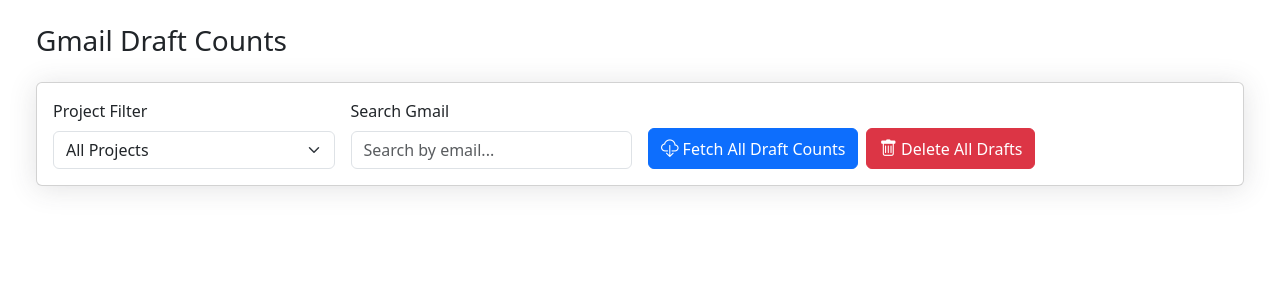
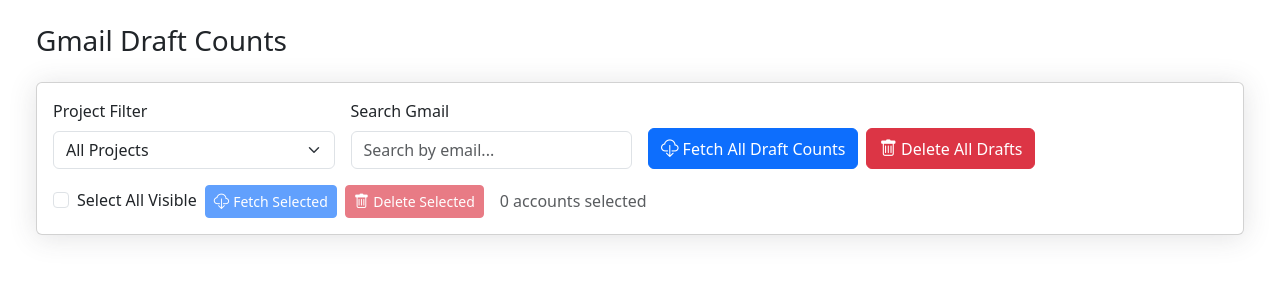
Before and after one commit to moreshubham007/email-automation, a Flask app: template app/templates/draft_counts.html in a window 1280 px wide. Shown: the top 300 px of the page. Run offline with Flask 2, Linux system fonts and the light colour scheme; the template is opened without the code that fills it, so the values that code supplies are empty; parts of the project's set-up code (start-up, migrations or seed data) failed here and were passed over; some libraries are stand-ins or nearby versions.

Commit message:
multiple selection of emails added

```diff
--- a/app/static/js/draft_counts.js
+++ b/app/static/js/draft_counts.js
@@ -225,4 +225,122 @@ document.addEventListener('DOMContentLoaded', function() {
         document.body.appendChild(container);
         return container;
     }
+
+    // Multiple selection functionality
+    const selectAllCheckbox = document.getElementById('selectAllAccounts');
+    const fetchSelectedButton = document.getElementById('fetchSelectedDrafts');
+    const deleteSelectedButton = document.getElementById('deleteSelectedDrafts');
+    const selectedCountSpan = document.getElementById('selectedCount');
+
+    function updateSelectedCount() {
+        const selectedCount = document.querySelectorAll('.account-select:checked').length;
+        selectedCountSpan.textContent = `${selectedCount} account${selectedCount !== 1 ? 's' : ''} selected`;
+        fetchSelectedButton.disabled = selectedCount === 0;
+        deleteSelectedButton.disabled = selectedCount === 0;
+    }
+
+    // Handle select all checkbox
+    selectAllCheckbox.addEventListener('change', function() {
+        const visibleCheckboxes = Array.from(document.querySelectorAll('.account-select'))
+            .filter(checkbox => checkbox.closest('.col').style.display !== 'none');
+
+        visibleCheckboxes.forEach(checkbox => {
+            checkbox.checked = this.checked;
+        });
+        updateSelectedCount();
+    });
+
+    // Handle individual checkboxes
+    document.querySelectorAll('.account-select').forEach(checkbox => {
+        checkbox.addEventListener('change', () => {
+            updateSelectedCount();
+
+            // Update select all checkbox state
+            const visibleCheckboxes = Array.from(document.querySelectorAll('.account-select'))
+                .filter(cb => cb.closest('.col').style.display !== 'none');
+            const allChecked = visibleCheckboxes.every(cb => cb.checked);
+            const someChecked = visibleCheckboxes.some(cb => cb.checked);
+
+            selectAllCheckbox.checked = allChecked;
+            selectAllCheckbox.indeterminate = someChecked && !allChecked;
+        });
+    });
+
+    // Fetch selected accounts
+    fetchSelectedButton.addEventListener('click', async () => {
+        const selectedAccounts = Array.from(document.querySelectorAll('.account-select:checked'))
+            .map(checkbox => checkbox.dataset.accountId);
+
+        fetchSelectedButton.disabled = true;
+        fetchSelectedButton.innerHTML = '<i class="bi bi-arrow-repeat me-1"></i>Fetching...';
+
+        for (const accountId of selectedAccounts) {
+            await fetchDraftCount(accountId);
+        }
+
+        fetchSelectedButton.disabled = false;
+        fetchSelectedButton.innerHTML = '<i class="bi bi-cloud-download me-1"></i>Fetch Selected';
+    });
+
+    // Delete selected accounts' drafts
+    deleteSelectedButton.addEventListener('click', async () => {
+        const selectedAccounts = Array.from(document.querySelectorAll('.account-select:checked'))
+            .map(checkbox => checkbox.dataset.accountId);
+
+        if (!confirm(`Are you sure you want to delete drafts for ${selectedAccounts.length} selected account(s)? This action cannot be undone.`)) {
+            return;
+        }
+
+        deleteSelectedButton.disabled = true;
+        deleteSelectedButton.innerHTML = '<i class="bi bi-trash me-1"></i>Deleting...';
+
+        let successCount = 0;
+        let failureCount = 0;
+
+        for (const accountId of selectedAccounts) {
+            try {
+                const response = await fetch(`/api/gmail/${accountId}/drafts`, {
+                    method: 'DELETE',
+                    headers: {
+                        'Content-Type': 'application/json'
+                    }
+                });
+                const data = await response.json();
+
+                if (data.error) {
+                    throw new Error(data.error);
+                }
+
+                const countElement = document.getElementById(`count-${accountId}`);
+                const lastUpdate = document.getElementById(`lastUpdate-${accountId}`);
+                countElement.textContent = '0';
+                lastUpdate.textContent = `Last updated: ${new Date().toLocaleTimeString()}`;
+                successCount++;
+            } catch (error) {
+                console.error('Error deleting drafts for account:', accountId, error);
+                failureCount++;
+            }
+        }
+
+        if (successCount > 0) {
+            showToast(`Successfully deleted drafts for ${successCount} account(s)`, 'success');
+        }
+        if (failureCount > 0) {
+            showToast(`Failed to delete drafts for ${failureCount} account(s)`, 'danger');
+        }
+
+        deleteSelectedButton.disabled = false;
+        deleteSelectedButton.innerHTML = '<i class="bi bi-trash me-1"></i>Delete Selected';
+    });
+
+    // Update filter functionality to handle select all checkbox state
+    const originalApplyFilters = applyFilters;
+    applyFilters = function() {
+        originalApplyFilters();
+
+        // Reset select all checkbox when filters change
+        selectAllCheckbox.checked = false;
+        selectAllCheckbox.indeterminate = false;
+        updateSelectedCount();
+    };
 });
--- a/app/templates/draft_counts.html
+++ b/app/templates/draft_counts.html
@@ -32,6 +32,25 @@
                     </button>
                 </div>
             </div>
+            <div class="row mt-3">
+                <div class="col-12">
+                    <div class="d-flex align-items-center gap-2">
+                        <div class="form-check">
+                            <input class="form-check-input" type="checkbox" id="selectAllAccounts">
+                            <label class="form-check-label" for="selectAllAccounts">
+                                Select All Visible
+                            </label>
+                        </div>
+                        <button class="btn btn-primary btn-sm" id="fetchSelectedDrafts" disabled>
+                            <i class="bi bi-cloud-download me-1"></i>Fetch Selected
+                        </button>
+                        <button class="btn btn-danger btn-sm" id="deleteSelectedDrafts" disabled>
+                            <i class="bi bi-trash me-1"></i>Delete Selected
+                        </button>
+                        <span class="ms-2 text-muted" id="selectedCount">0 accounts selected</span>
+                    </div>
+                </div>
+            </div>
         </div>
     </div>
 
@@ -41,9 +60,15 @@
         <div class="col" data-project="{{ account.project_id }}">
             <div class="card h-100">
                 <div class="card-body">
-                    <div class="mb-3">
-                        <h5 class="card-title mb-2">{{ account.email }}</h5>
-                        <div class="text-muted small">Project: <span class="badge bg-primary">{{ account.project.name }}</span></div>
+                    <div class="d-flex justify-content-between align-items-start mb-3">
+                        <div class="form-check">
+                            <input class="form-check-input account-select" type="checkbox"
+                                   data-account-id="{{ account.id }}" id="select-{{ account.id }}">
+                        </div>
+                        <div class="flex-grow-1 ms-2">
+                            <h5 class="card-title mb-2">{{ account.email }}</h5>
+                            <div class="text-muted small">Project: <span class="badge bg-primary">{{ account.project.name }}</span></div>
+                        </div>
                     </div>
                     <div class="draft-count-section text-center py-3">
                         <div class="draft-count display-4" id="count-{{ account.id }}">-</div>
```
